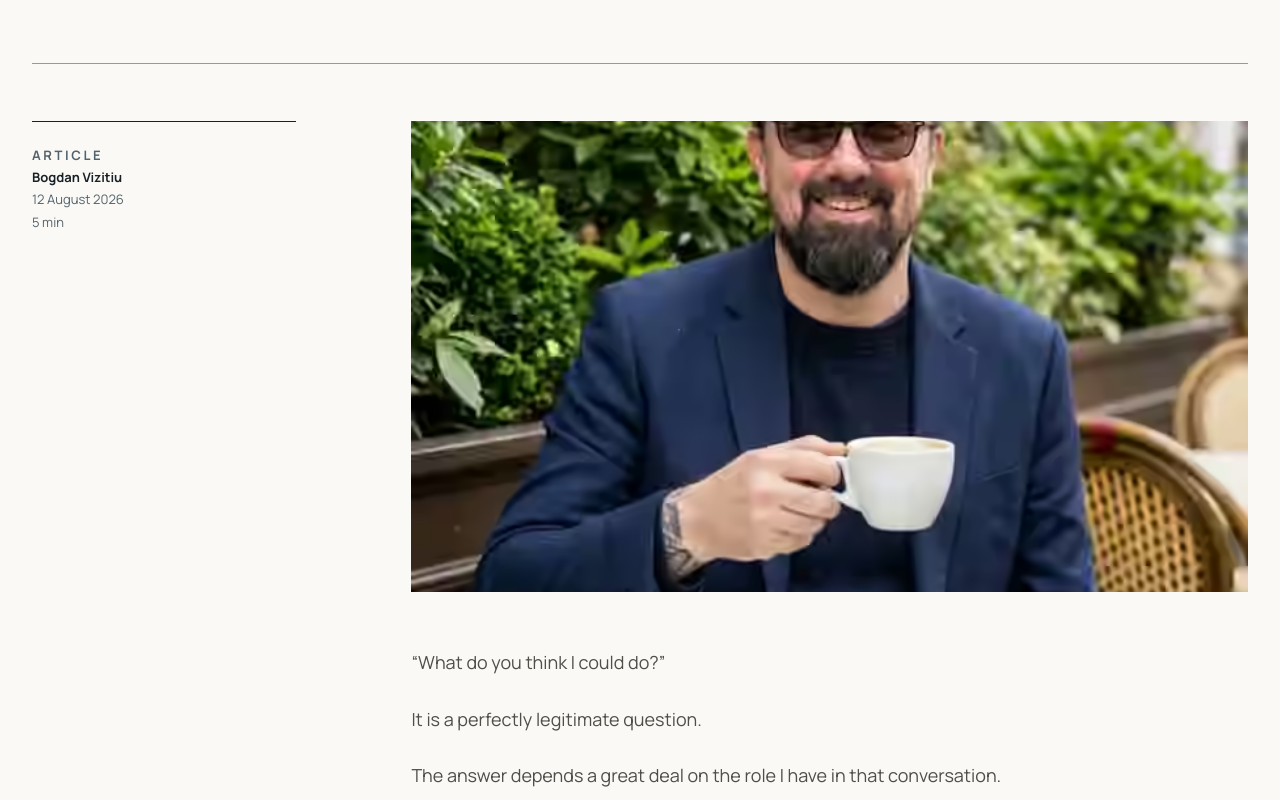
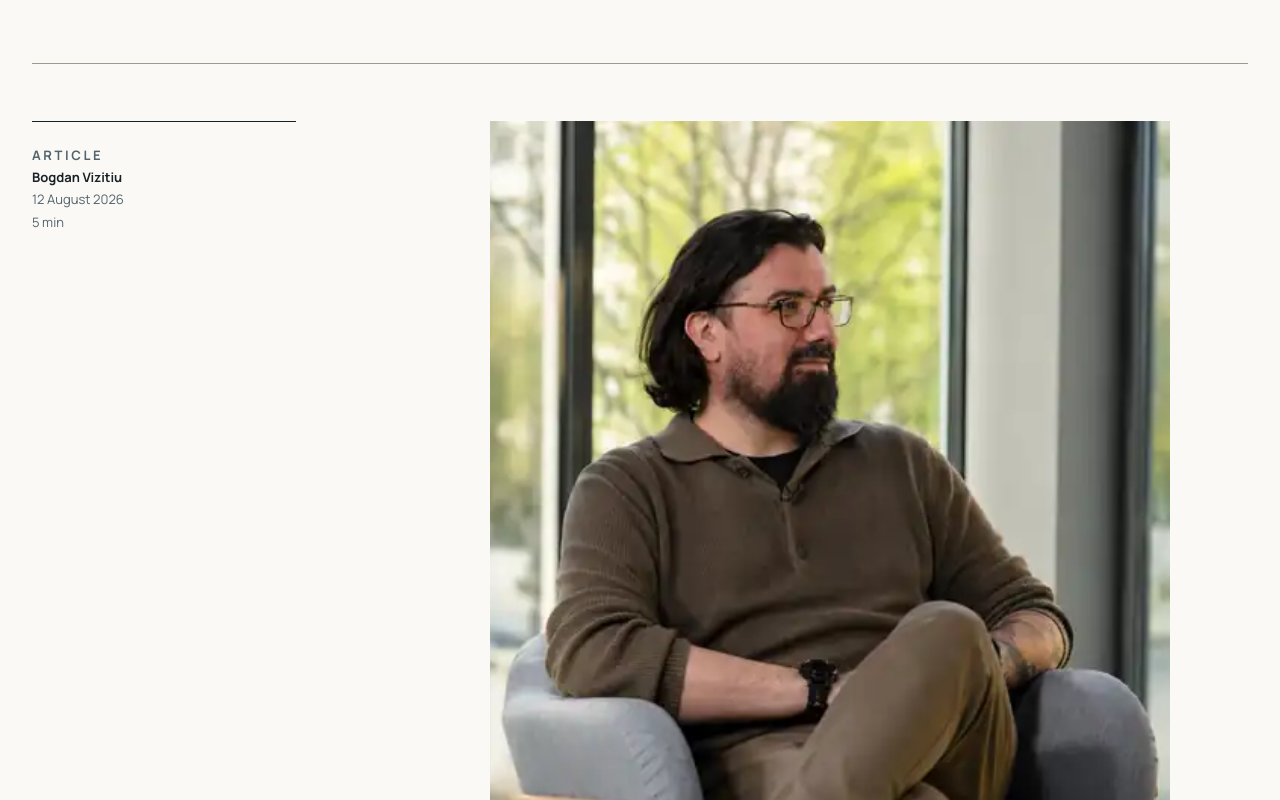
Before and after one commit to ivanovroxana1988-arch/bogdanvizitiu, a Next.js app: page /en/insights/coaching-or-consulting-what-do-you-actually-need in a window 1280 px wide. Shown: the part 400-1200 px from the top of the page. Built offline with nearby package versions, Linux system fonts and the light colour scheme.

Commit message:
Render approved portrait on coaching consulting article

```diff
--- a/app/_views/insights/[slug]/page.tsx
+++ b/app/_views/insights/[slug]/page.tsx
@@ -24,6 +24,9 @@ const insightConcepts: Record<
   'negocierea-nu-este-doar-despre-argumente': 'negotiationEditorial',
 }
 
+const coachingConsultingSlug = 'coaching-sau-consultanta-de-ce-ai-nevoie-de-fapt'
+const coachingConsultingImage = '/images/bogdan/bogdan-coaching-consultanta.webp'
+
 const commercialInsightSlugs = new Set([
   'networkingul-nu-incepe-cu-schimbul-de-contacte',
   'de-la-unde-sunt-la-ce-fac-mai-departe-modelul-lives',
@@ -33,7 +36,7 @@ const commercialInsightSlugs = new Set([
   'de-ce-unele-conversatii-manageriale-schimba-lucrurile',
   'stii-ce-ai-de-facut-de-ce-nu-faci',
   'o-decizie-buna-incepe-inainte-sa-alegi',
-  'coaching-sau-consultanta-de-ce-ai-nevoie-de-fapt',
+  coachingConsultingSlug,
 ])
 
 const editorialCommercialLinks: Record<string, { href: string; ro: string; en: string }> = {
@@ -134,6 +137,7 @@ export default function Insight({
   const related = insights.filter((item) => item.slug !== insight.slug).slice(0, 2)
   const editorialCommercialLink = editorialCommercialLinks[insight.slug]
   const hasCommercialCta = commercialInsightSlugs.has(insight.slug)
+  const hasCoachingConsultingPortrait = insight.slug === coachingConsultingSlug
   const commercialCta =
     locale === 'ro'
       ? { title: 'Lucrezi cu o situație asemănătoare?', label: 'Începe o conversație' }
@@ -150,9 +154,11 @@ export default function Insight({
     insight.slug === 'networkingul-nu-incepe-cu-schimbul-de-contacte'
       ? ('networkingEditorial' as const)
       : insightConcepts[insight.slug]
-  const structuredImageSource = conceptAsset
-    ? media.concepts[conceptAsset].src
-    : media.images.candid.src
+  const structuredImageSource = hasCoachingConsultingPortrait
+    ? coachingConsultingImage
+    : conceptAsset
+      ? media.concepts[conceptAsset].src
+      : media.images.candid.src
   const structuredImage = structuredImageSource.startsWith('http')
     ? structuredImageSource
     : `${SITE_URL}${structuredImageSource}`
@@ -194,7 +200,23 @@ export default function Insight({
           </p>
         </aside>
         <article className={styles.body}>
-          {conceptAsset ? (
+          {hasCoachingConsultingPortrait ? (
+            <figure
+              className={`${styles.heroImage} ${styles.directImage}`}
+              style={{ aspectRatio: '4 / 5', maxWidth: 680, margin: '0 auto 54px' }}
+            >
+              <img
+                src={coachingConsultingImage}
+                alt={
+                  locale === 'ro'
+                    ? 'Bogdan Vizitiu într-un cadru de conversație'
+                    : 'Bogdan Vizitiu in a conversational setting'
+                }
+                loading="eager"
+                decoding="async"
+              />
+            </figure>
+          ) : conceptAsset ? (
             <ConceptImage
               asset={conceptAsset}
               kind="wide"
```
